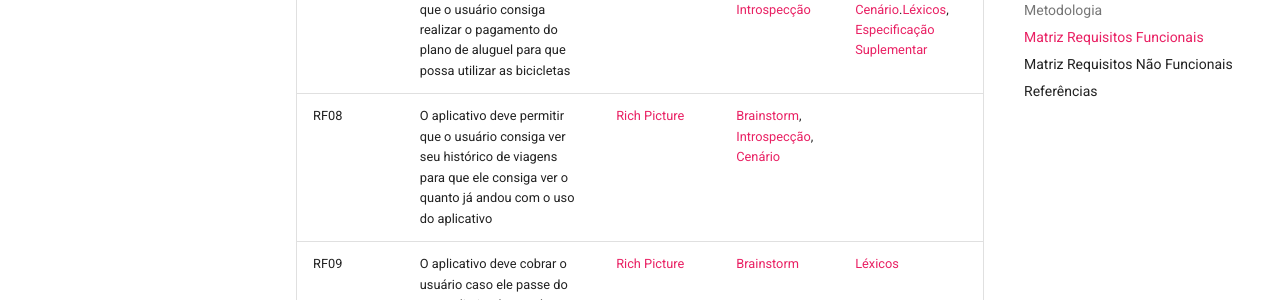
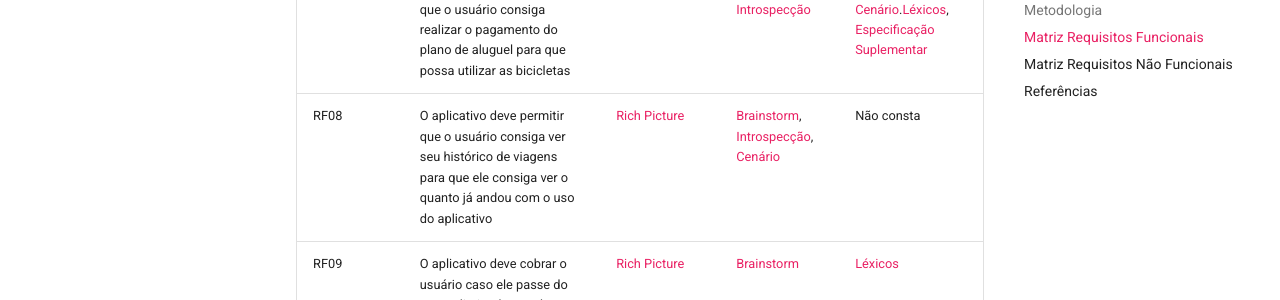
Before and after one commit to Requisitos-de-Software/2021.2-Tembici, an MkDocs documentation site: the page built from docs/pos-rastreabilidade/backward-from.md, in a window 1280 px wide and 900 px high, scrolled down 1944 px. Shown: the part 152-452 px from the top of the window. Built offline with MkDocs 1.6.1 and Material for MkDocs 9.7.7, drawn with Linux system fonts in a browser that asks for light colours; comment, search, counter and statistics services are not loaded.

Commit message:
#67 - Correções

```diff
--- a/docs/pos-rastreabilidade/backward-from.md
+++ b/docs/pos-rastreabilidade/backward-from.md
@@ -39,7 +39,7 @@
 | RF04 | O aplicativo deve mostrar os pontos de bicicleta próximos ao usuário para que ele tenha noção de onde pegá-las | [Rich Picture](https://requisitos-de-software.github.io/2021.2-Tembici/pre-rastreabilidade/rich-picture/) | [Brainstorm](https://requisitos-de-software.github.io/2021.2-Tembici/elicitacao/tecnicas/brainstorm/), [Introspecção](https://requisitos-de-software.github.io/2021.2-Tembici/elicitacao/tecnicas/introspeccao/), [Questionário](https://requisitos-de-software.github.io/2021.2-Tembici/elicitacao/tecnicas/questionario/) | [Caso de uso](https://requisitos-de-software.github.io/2021.2-Tembici/modelagem/casos_de_uso/), [Cenário](https://requisitos-de-software.github.io/2021.2-Tembici/modelagem/cenarios/), [Istar](https://requisitos-de-software.github.io/2021.2-Tembici/modelagem/istar/), [Léxicos](https://requisitos-de-software.github.io/2021.2-Tembici/modelagem/lexicos/), [Especificação Suplementar](https://requisitos-de-software.github.io/2021.2-Tembici/modelagem/especificacao_suplementar/) |
 | RF06 | O aplicativo deve permitir que o usuário faça a escolha de um plano de aluguel para que realizar o pagamento | [Rich Picture](https://requisitos-de-software.github.io/2021.2-Tembici/pre-rastreabilidade/rich-picture/) | [Brainstorm](https://requisitos-de-software.github.io/2021.2-Tembici/elicitacao/tecnicas/brainstorm/), [Introspecção](https://requisitos-de-software.github.io/2021.2-Tembici/elicitacao/tecnicas/introspeccao/), [Questionário](https://requisitos-de-software.github.io/2021.2-Tembici/elicitacao/tecnicas/questionario/) | [Caso de uso](https://requisitos-de-software.github.io/2021.2-Tembici/modelagem/casos_de_uso/), [Cenário](https://requisitos-de-software.github.io/2021.2-Tembici/modelagem/cenarios/), [Léxicos](https://requisitos-de-software.github.io/2021.2-Tembici/modelagem/lexicos/), [Especificação Suplementar](https://requisitos-de-software.github.io/2021.2-Tembici/modelagem/especificacao_suplementar/) |
 | RF07 |  O aplicativo deve permitir que o usuário consiga realizar o pagamento do plano de aluguel para que possa utilizar as bicicletas | [Rich Picture](https://requisitos-de-software.github.io/2021.2-Tembici/pre-rastreabilidade/rich-picture/) | [Brainstorm](https://requisitos-de-software.github.io/2021.2-Tembici/elicitacao/tecnicas/brainstorm/), [Introspecção](https://requisitos-de-software.github.io/2021.2-Tembici/elicitacao/tecnicas/introspeccao/) | [Caso de uso](https://requisitos-de-software.github.io/2021.2-Tembici/modelagem/casos_de_uso/), [Cenário](https://requisitos-de-software.github.io/2021.2-Tembici/modelagem/cenarios/).[Léxicos](https://requisitos-de-software.github.io/2021.2-Tembici/modelagem/lexicos/), [Especificação Suplementar](https://requisitos-de-software.github.io/2021.2-Tembici/modelagem/especificacao_suplementar/) |
-| RF08 | O aplicativo deve permitir que o usuário consiga ver seu histórico de viagens para que ele consiga ver o quanto já andou com o uso do aplicativo | [Rich Picture](https://requisitos-de-software.github.io/2021.2-Tembici/pre-rastreabilidade/rich-picture/) | [Brainstorm](https://requisitos-de-software.github.io/2021.2-Tembici/elicitacao/tecnicas/brainstorm/), [Introspecção](https://requisitos-de-software.github.io/2021.2-Tembici/elicitacao/tecnicas/introspeccao/), [Cenário](https://requisitos-de-software.github.io/2021.2-Tembici/modelagem/cenarios/) |
+| RF08 | O aplicativo deve permitir que o usuário consiga ver seu histórico de viagens para que ele consiga ver o quanto já andou com o uso do aplicativo | [Rich Picture](https://requisitos-de-software.github.io/2021.2-Tembici/pre-rastreabilidade/rich-picture/) | [Brainstorm](https://requisitos-de-software.github.io/2021.2-Tembici/elicitacao/tecnicas/brainstorm/), [Introspecção](https://requisitos-de-software.github.io/2021.2-Tembici/elicitacao/tecnicas/introspeccao/), [Cenário](https://requisitos-de-software.github.io/2021.2-Tembici/modelagem/cenarios/) | Não consta |
 | RF09 | O aplicativo deve cobrar o usuário caso ele passe do tempo limite de uso da bicicleta para que tenha controle do uso e do plano do usuário | [Rich Picture](https://requisitos-de-software.github.io/2021.2-Tembici/pre-rastreabilidade/rich-picture/) | [Brainstorm](https://requisitos-de-software.github.io/2021.2-Tembici/elicitacao/tecnicas/brainstorm/) | [Léxicos](https://requisitos-de-software.github.io/2021.2-Tembici/modelagem/lexicos/) |
 | RF10 | O aplicativo deve avisar o usuário caso o seu tempo esteja acabando para que ele tenha noção do tempo de uso  | [Rich Picture](https://requisitos-de-software.github.io/2021.2-Tembici/pre-rastreabilidade/rich-picture/) | [Brainstorm](https://requisitos-de-software.github.io/2021.2-Tembici/elicitacao/tecnicas/brainstorm/) | Não consta |
 | RF11 | O aplicativo deve conter premiações e recompensas gamificadas para que o usuário se sinta mais engajado em usá-lo  | Não consta | [Brainstorm](https://requisitos-de-software.github.io/2021.2-Tembici/elicitacao/tecnicas/brainstorm/) | Não consta |
```
